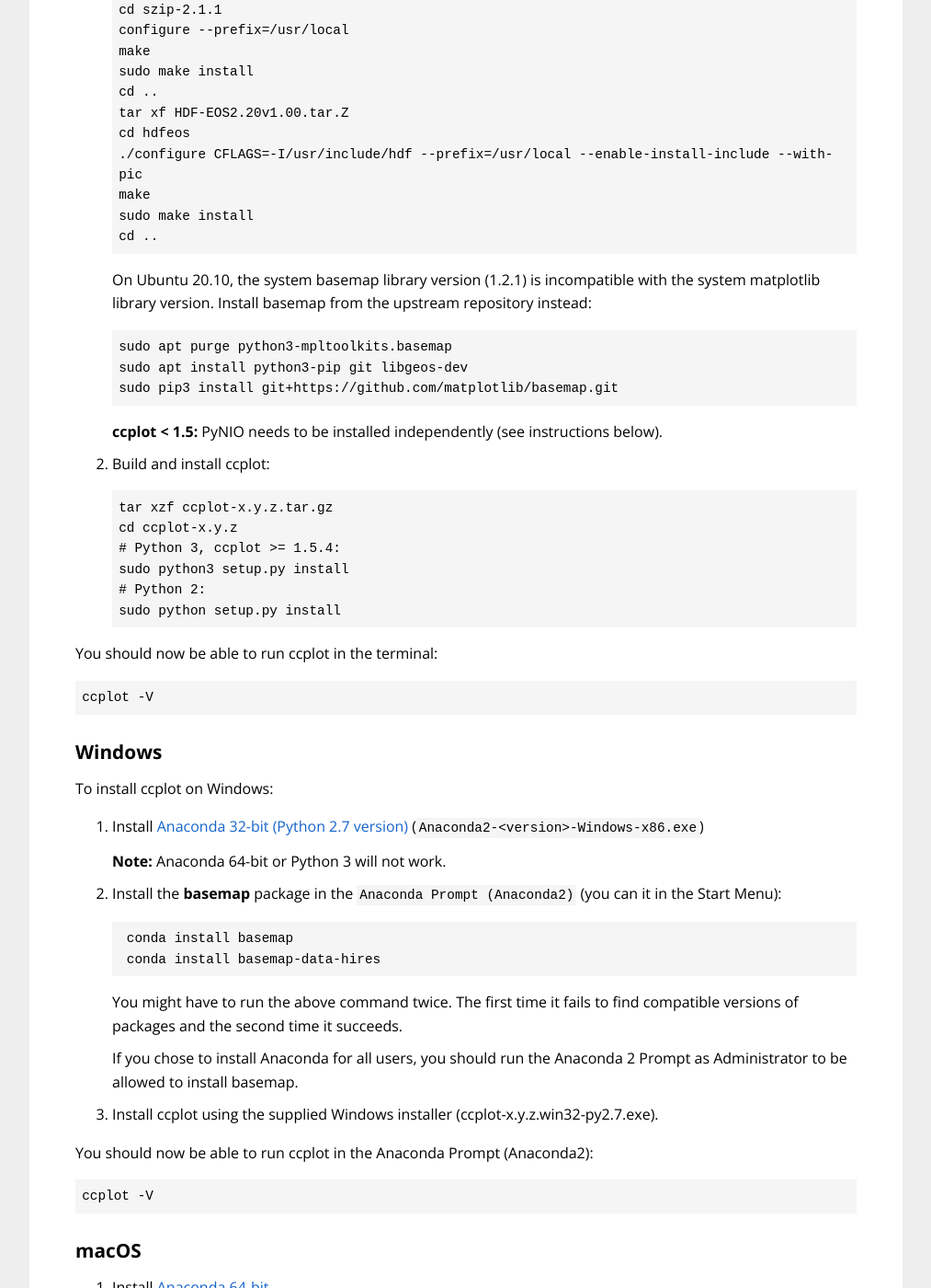
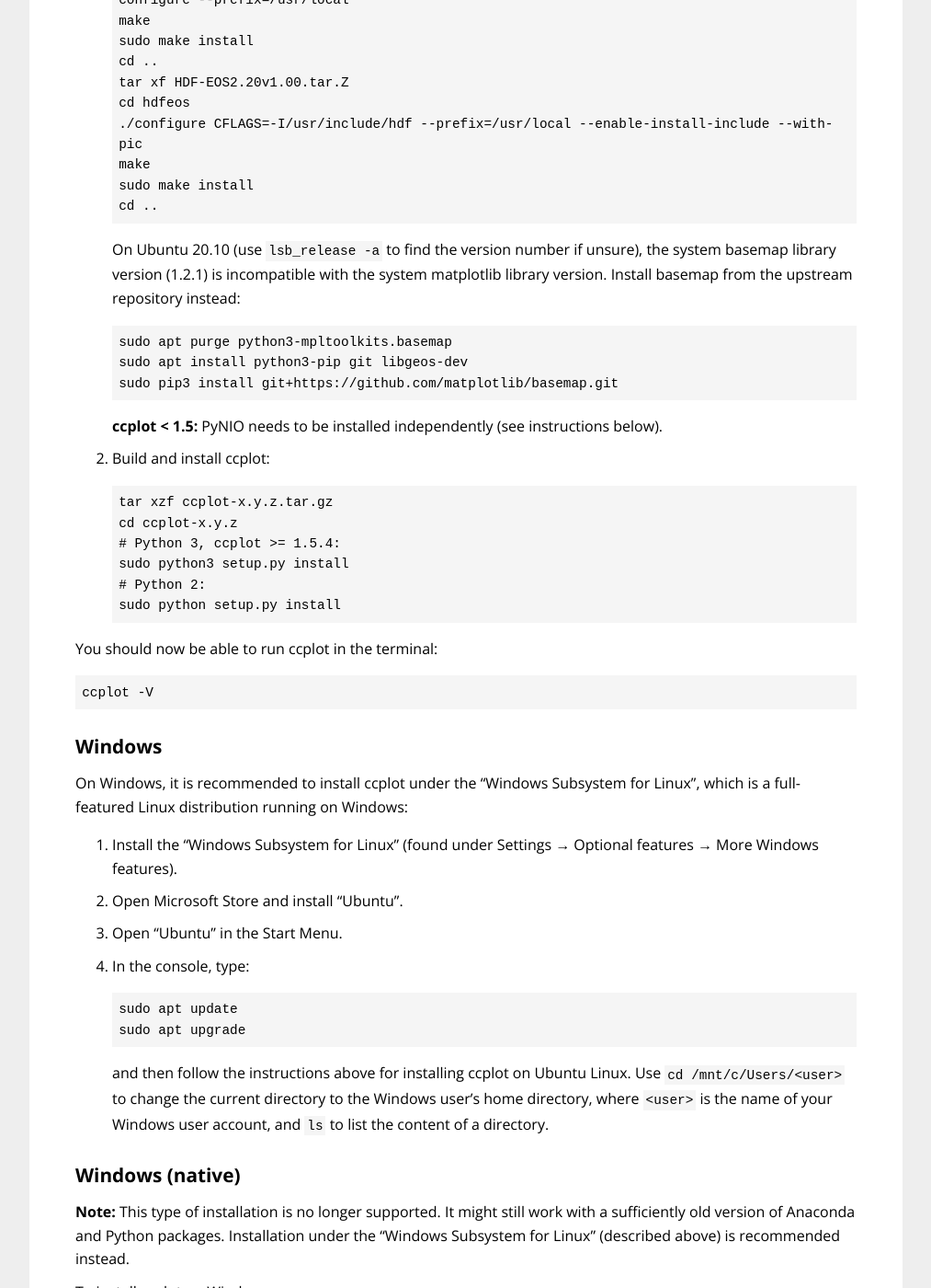
Before and after one commit to peterkuma/ccplot, a Jekyll site: the page built from download/index.md, in a window 1280 px wide and 1400 px high, scrolled down 1566 px. Shown: the whole window at 92% size, without its empty margins (133-1146 px from the left). Built offline with Jekyll 4.4.1, drawn with Linux system fonts in a browser that asks for light colours; some of the changed text lies outside the part shown.

Commit message:
Installation of ccplot under WSL

```diff
--- a/download/index.md
+++ b/download/index.md
@@ -15,13 +15,7 @@ Download
             <tr>
                 <td>16 March 2021</td>
                 <td>
-                    <a href="https://sourceforge.net/projects/ccplot/files/ccplot/ccplot-1.5.5.tar.gz">ccplot 1.5.5 (Linux &amp; macOS)</a>
-                </td>
-            </tr>
-            <tr>
-                <td>18 October 2015</td>
-                <td>
-                    <a href="https://sourceforge.net/projects/ccplot/files/ccplot/ccplot-1.5.2.win32-py2.7.exe">ccplot-1.5.2.win32-py2.7 (Windows)</a>
+                    <a href="https://sourceforge.net/projects/ccplot/files/ccplot/ccplot-1.5.5.tar.gz">ccplot 1.5.5</a>
                 </td>
             </tr>
         </tbody>
@@ -36,6 +30,12 @@ Download
                 <td>18 October 2015</td>
                 <td>
                     <a href="https://sourceforge.net/projects/ccplot/files/ccplot/ccplot-1.5.2.tar.gz">ccplot 1.5.2</a>
+                </td>
+            </tr>
+            <tr>
+                <td>18 October 2015</td>
+                <td>
+                    <a href="https://sourceforge.net/projects/ccplot/files/ccplot/ccplot-1.5.2.win32-py2.7.exe">ccplot-1.5.2.win32-py2.7 (Windows)</a>
                 </td>
             </tr>
             <tr>
@@ -203,7 +203,8 @@ To install the required libraries and ccplot:
        sudo make install
        cd ..
 
-   On Ubuntu 20.10, the system basemap library version (1.2.1) is incompatible
+   On Ubuntu 20.10 (use `lsb_release -a` to find the version number if unsure),
+   the system basemap library version (1.2.1) is incompatible
    with the system matplotlib library version. Install basemap from the
    upstream repository instead:
 
@@ -229,6 +230,34 @@ You should now be able to run ccplot in the terminal:
 
 Windows
 -------
+
+On Windows, it is recommended to install ccplot under the "Windows Subsystem
+for Linux", which is a full-featured Linux distribution running on Windows:
+
+1. Install the "Windows Subsystem for Linux" (found under Settings → Optional
+features → More Windows features).
+
+2. Open Microsoft Store and install "Ubuntu".
+
+3. Open "Ubuntu" in the Start Menu.
+
+4. In the console, type:
+
+       sudo apt update
+       sudo apt upgrade
+
+   and then follow the instructions above for installing ccplot on Ubuntu Linux.
+   Use `cd /mnt/c/Users/<user>` to change the current directory to the Windows
+   user's home directory, where `<user>` is the name of your Windows user
+   account, and `ls` to list the content of a directory.
+
+Windows (native)
+----------------
+
+**Note:** This type of installation is no longer supported. It might still work
+with a sufficiently old version of Anaconda and Python packages. Installation
+under the "Windows Subsystem for Linux" (described above) is recommended
+instead.
 
 To install ccplot on Windows:
 
```
